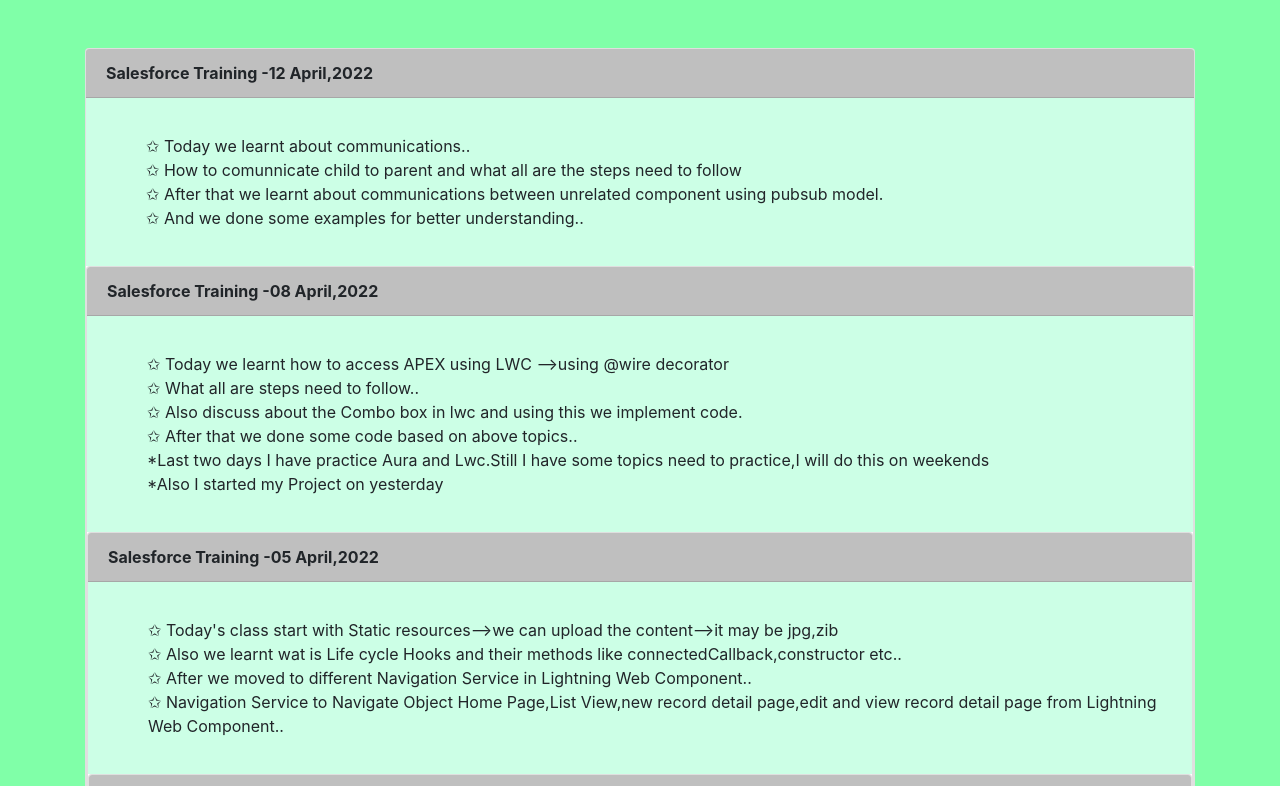
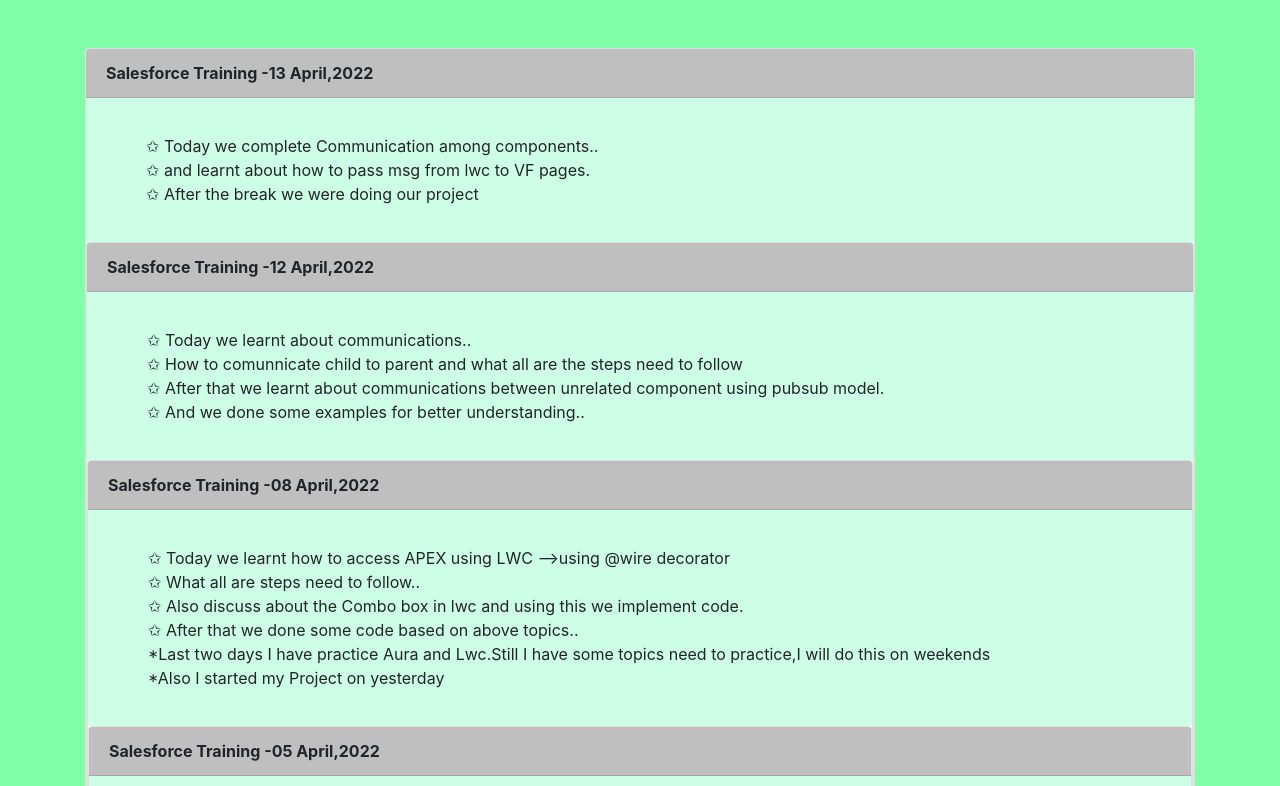
Before and after one commit to Jothi3417/Jothi3417.github.io, a plain HTML site: page journal.html in a window 1280 px wide. Shown: the top 786 px of the page. Drawn offline with nearby package versions, Linux system fonts and the light colour scheme.

Commit message:
Add files via upload

```diff
--- a/journal.html
+++ b/journal.html
@@ -19,6 +19,20 @@
 </head>
 
 <body class="container" ><br><br>
+
+<div class="card">
+  <div class="card-header" style="background-color:#bfbfbf">
+    <b> Salesforce Training -13 April,2022 </b>
+  </div>
+   <div class="card-body" style="background-color: #ccffe6">
+   <p class="card-text"><ul>
+	✩ Today we complete Communication among components..</br>
+	✩ and learnt about how to pass msg from lwc to VF pages.</br>
+	✩ After the break we were doing our project</br>
+
+		</ul></p>
+</div>
+
 
 <div class="card">
   <div class="card-header" style="background-color:#bfbfbf">
```
